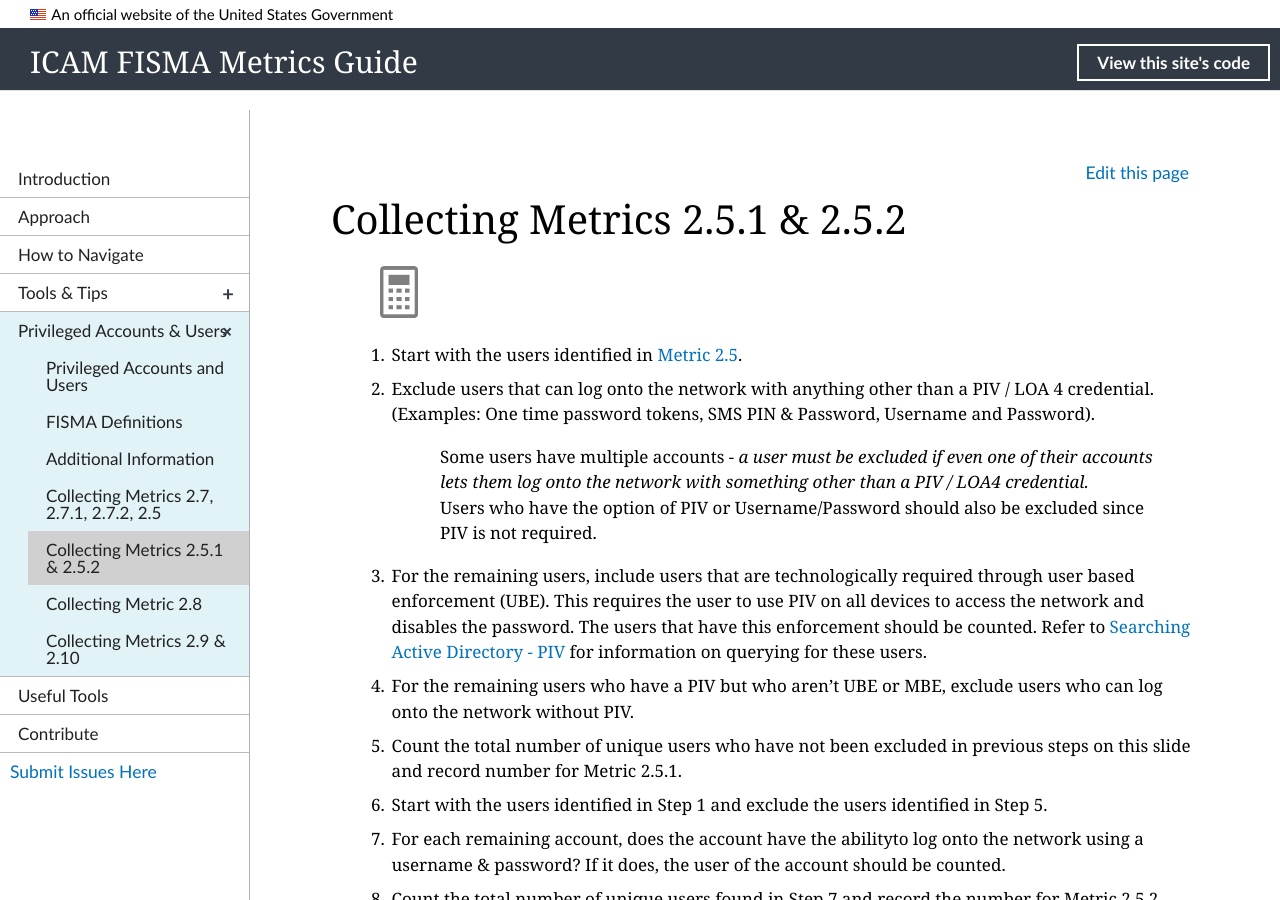
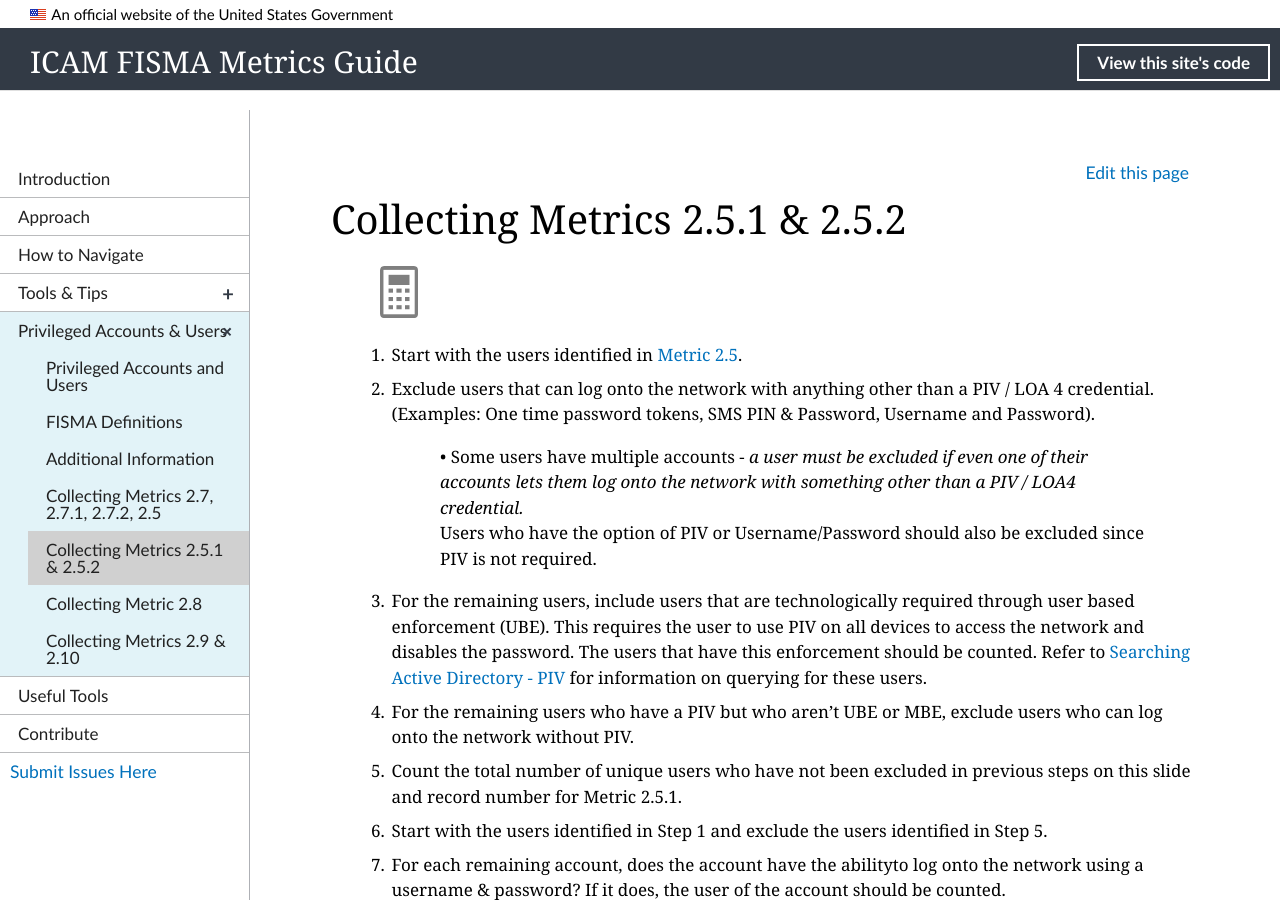
Before and after one commit to GSA/icam-fisma, a Jekyll site: the page built from _priv-mgmt/14_collection-251-252.md, in a window 1280 px wide and 900 px high. Built offline with Jekyll 4.4.1, drawn with Linux system fonts in a browser that asks for light colours; nearby versions of some CDN libraries.

Commit message:
insert bullets into list indents

```diff
--- a/_priv-mgmt/14_collection-251-252.md
+++ b/_priv-mgmt/14_collection-251-252.md
@@ -8,7 +8,7 @@ collection: priv-mgmt
 
 1. Start with the users identified in [Metric 2.5](collection-25-27).
 2. Exclude users that can log onto the network with anything other than a PIV / LOA 4 credential. (Examples: One time password tokens, SMS PIN & Password, Username and Password).
-> Some users have multiple accounts - *a user must be excluded if even one of their accounts lets them log onto the network with something other than a PIV / LOA4 credential.*\\
+> •  Some users have multiple accounts - *a user must be excluded if even one of their accounts lets them log onto the network with something other than a PIV / LOA4 credential.*\\
 Users who have the option of PIV or Username/Password should also be excluded since PIV is not required.
 3. For the remaining users, include users that are technologically required through user based enforcement (UBE). This requires the user to use PIV on all devices to access the network and disables the password. The users that have this enforcement should be counted. Refer to [Searching Active Directory - PIV](../tools-tips/searchAD-PIV) for information on querying for these users.
 4. For the remaining users who have a PIV but who aren’t UBE or MBE, exclude users who can log onto the network without PIV.
```
